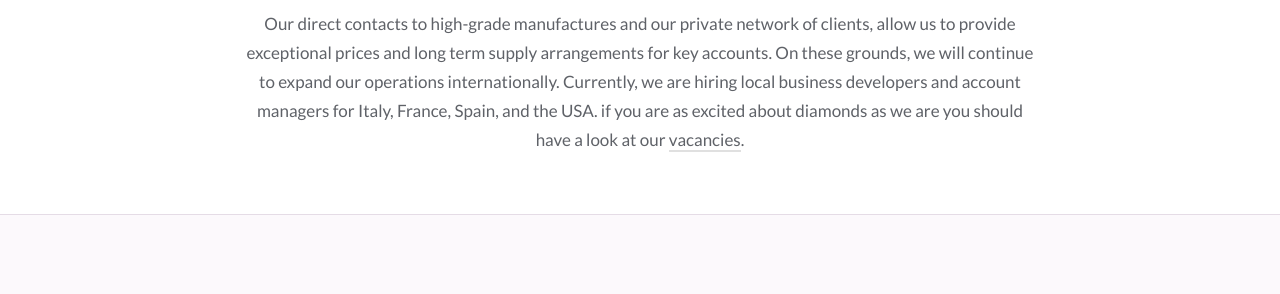
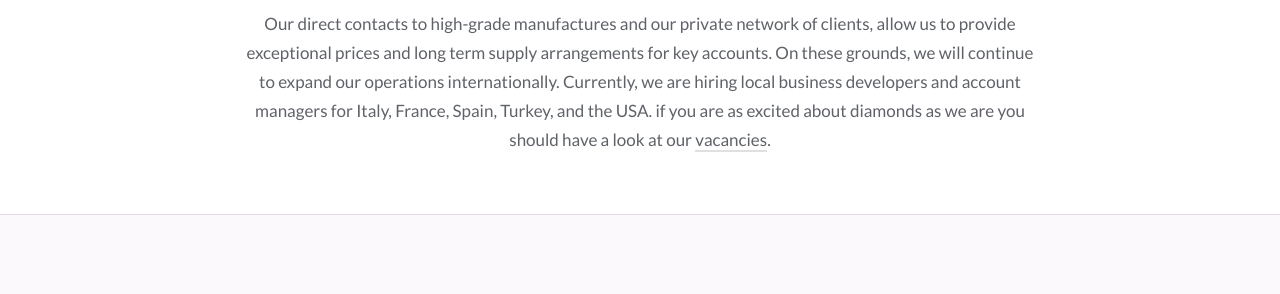
Before and after one commit to jonahlevi/jonahlevi.gihub.com, a Jekyll site: the page built from about/index.md, in a window 1280 px wide. Shown: the part 1661-1955 px from the top of the page. Built offline with Jekyll 4.4.1, drawn with Linux system fonts in a browser that asks for light colours; some web fonts are replaced; comment, search, counter and statistics services are not loaded.

Commit message:
Added Turkey

```diff
--- a/about/index.md
+++ b/about/index.md
@@ -29,7 +29,7 @@ keywords: gia loose diamond sale, gia loose diamond online, gia certified diamon
 
 <div class="row cf">
 <h3>Where We Are Going</h3>
-<p class="finer">Our direct contacts to high-grade manufactures and our private network of clients, allow us to provide exceptional prices and long term supply arrangements for key accounts. On these grounds, we will continue to expand our operations internationally. Currently, we are hiring local business developers and account managers for Italy, France, Spain, and the USA. if you are as excited about diamonds as we are you should have a look at our <a href="{{ site.baseurl }}careers">vacancies</a>.</p>
+<p class="finer">Our direct contacts to high-grade manufactures and our private network of clients, allow us to provide exceptional prices and long term supply arrangements for key accounts. On these grounds, we will continue to expand our operations internationally. Currently, we are hiring local business developers and account managers for Italy, France, Spain, Turkey, and the USA. if you are as excited about diamonds as we are you should have a look at our <a href="{{ site.baseurl }}careers">vacancies</a>.</p>
 </div>
 
 </div>
```
